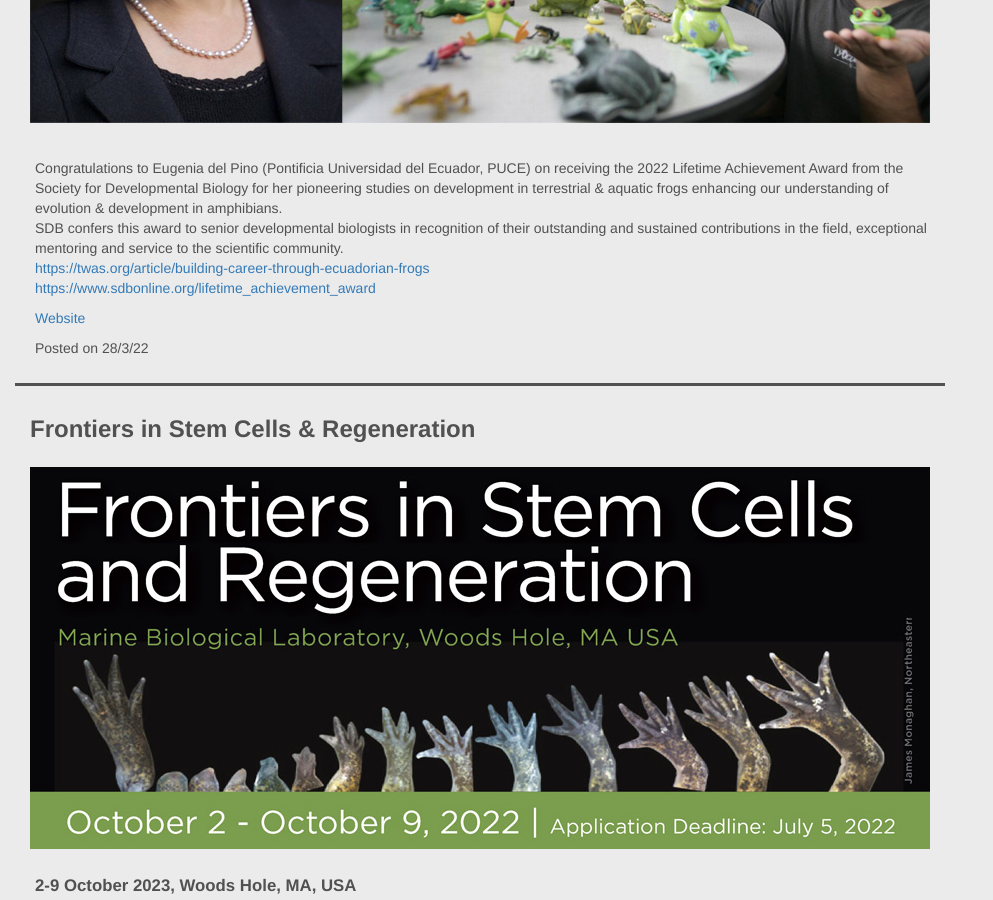
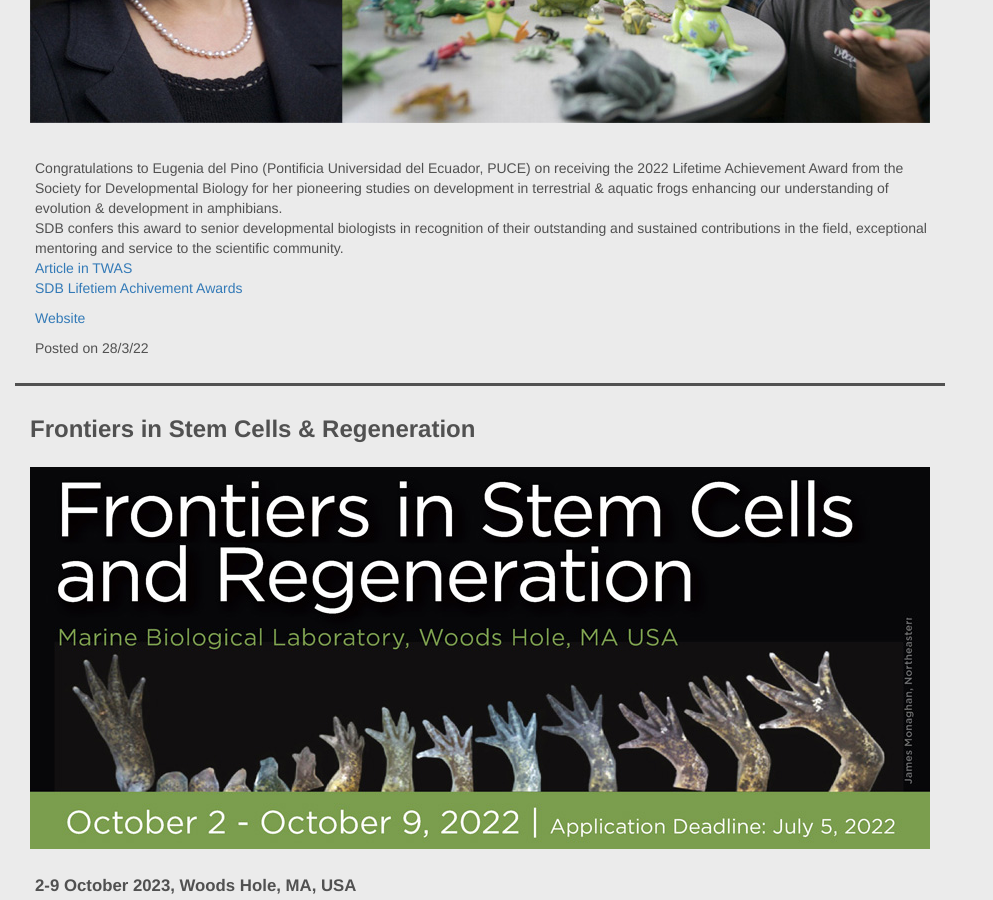
Before and after one commit to lasdb/lasdb.github.io, a Jekyll site: the page built from _posts/2000-01-01-news.markdown, in a window 1280 px wide and 900 px high, scrolled down 3850 px. Shown: the whole window, without its empty margins (0-993 px from the left). Built offline with Jekyll 4.4.1, drawn with Linux system fonts in a browser that asks for light colours; nearby versions of some CDN libraries.

Commit message:
Update 2000-01-01-news.markdown

```diff
--- a/_posts/2000-01-01-news.markdown
+++ b/_posts/2000-01-01-news.markdown
@@ -66,8 +66,8 @@ More information is available at the ISDB webpage.'
     subtitle: ''
     body: 'Congratulations to Eugenia del Pino (Pontificia Universidad del Ecuador, PUCE) on receiving the 2022 Lifetime Achievement Award from the Society for Developmental Biology for her pioneering studies on development in terrestrial & aquatic frogs enhancing our understanding of evolution & development in amphibians. <br>
 SDB confers this award to senior developmental biologists in recognition of their outstanding and sustained contributions in the field, exceptional mentoring and service to the scientific community. <br>
-<a href="Article in TWAS" target="_blank">https://twas.org/article/building-career-through-ecuadorian-frogs</a><br>
-<a href="SDB Lifetiem Achivement Awards" target="_blank">https://www.sdbonline.org/lifetime_achievement_award</a><br>'
+<a href="https://twas.org/article/building-career-through-ecuadorian-frogs" target="_blank">Article in TWAS</a><br>
+<a href="https://www.sdbonline.org/lifetime_achievement_award" target="_blank">SDB Lifetiem Achivement Awards</a><br>'
     imageSm: 'img/news/delPinoSDB-sm.jpg'
     imageBg: '../img/news/delPinoSDB-bg.jpg'
     URL: 'https://www.sdbonline.org/lifetime_achievement_award'
```
